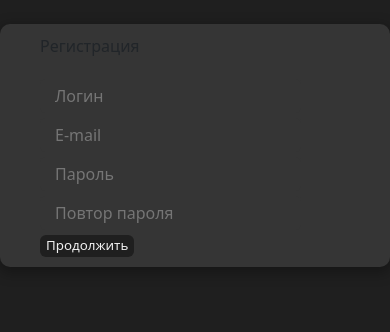
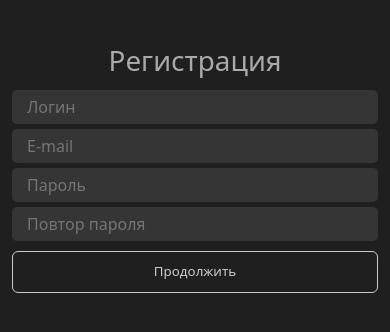
Before and after one commit to NevinLV/djangoCS, a Django app: page /login/registration in a window 390 px wide. Shown: the part 56-388 px from the top of the page. Run offline with Django 3.2, Linux system fonts and the light colour scheme.

Commit message:
Адаптивная регистрация

```diff
--- a/login/forms.py
+++ b/login/forms.py
@@ -19,10 +19,10 @@ class UserLoginForm(AuthenticationForm):
 ))
 
 class RegisterUserForm(UserCreationForm):
-    username = forms.CharField(label='Логин', widget=forms.TextInput(attrs={'placeholder': 'Логин'}))
-    email = forms.EmailField(label='Email', widget=forms.EmailInput(attrs={'placeholder': 'E-mail'}))
-    password1 = forms.CharField(label='Пароль', widget=forms.PasswordInput(attrs={'placeholder': 'Пароль'}))
-    password2 = forms.CharField(label='Повтор пароля', widget=forms.PasswordInput(attrs={'placeholder': 'Повтор пароля'}))
+    username = forms.CharField(label='Логин', widget=forms.TextInput(attrs={'class' : 'loginInput', 'placeholder': 'Логин'}))
+    email = forms.EmailField(label='Email', widget=forms.EmailInput(attrs={'class' : 'loginInput', 'placeholder': 'E-mail'}))
+    password1 = forms.CharField(label='Пароль', widget=forms.PasswordInput(attrs={'class' : 'loginInput', 'placeholder': 'Пароль'}))
+    password2 = forms.CharField(label='Повтор пароля', widget=forms.PasswordInput(attrs={'class' : 'loginInput', 'placeholder': 'Повтор пароля'}))
 
     class Meta:
         model = User
--- a/login/templates/login/register.html
+++ b/login/templates/login/register.html
@@ -2,22 +2,38 @@
 {% block title %}Регистрация{% endblock %}
 
 {% block content %}
-    <div class="block" id="registerBlock">
-        <p class="title">{{ title }}</p>
+    <div class="container">
+        <div class="row d-flex justify-content-center " id="inputData">
+            <h1 class="title d-flex justify-content-center">{{ title }}</h1>
 
-        <form method="POST" id="registerData">
+            <form method="POST" >
                 {% csrf_token %}
-            <div id="loginData">
+                <div class="row d-flex justify-content-center">
+                    <div class="col-md-4">
                         {{ form.username }}
+                    </div>
+                </div>
+                <div class="row d-flex justify-content-center">
+                    <div class="col-md-4">
                         {{ form.email }}
+                    </div>
+                </div>
+                <div class="row d-flex justify-content-center">
+                    <div class="col-md-4">
                         {{ form.password1 }}
+                    </div>
+                </div>
+                <div class="row d-flex justify-content-center">
+                    <div class="col-md-4">
                         {{ form.password2 }}
                     </div>
-
-            <div id="bthSection">
-                <button class="regBtn" type="submit" id=go>Продолжить</button>
+                </div>
+                <div class="row d-flex justify-content-center">
+                    <div class="col-md-4 d-flex justify-content-end">
+                        <button class="loginBtn" type="submit">Продолжить</button>
+                    </div>
                 </div>
             </form>
         </div>
-
+    </div>
 {% endblock %}
```
Lines whose indentation alone changed are shown as unchanged.
